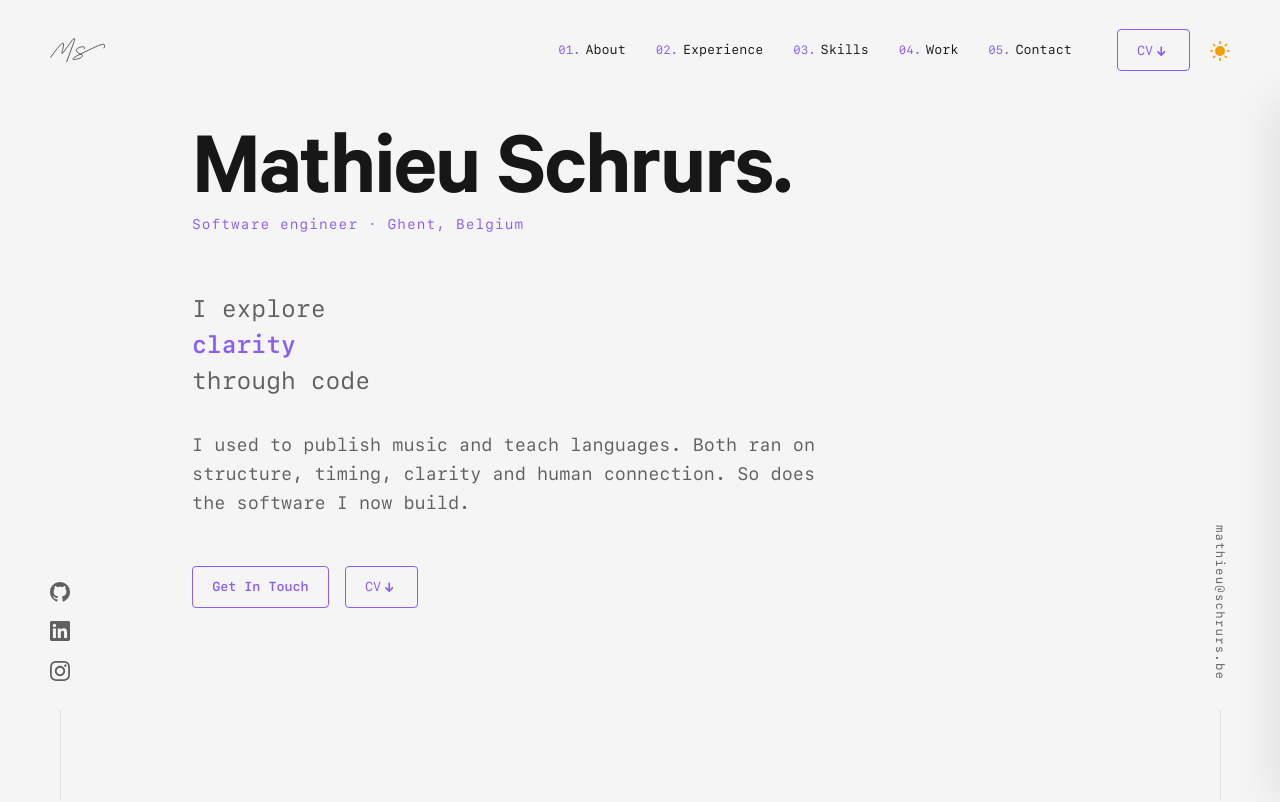
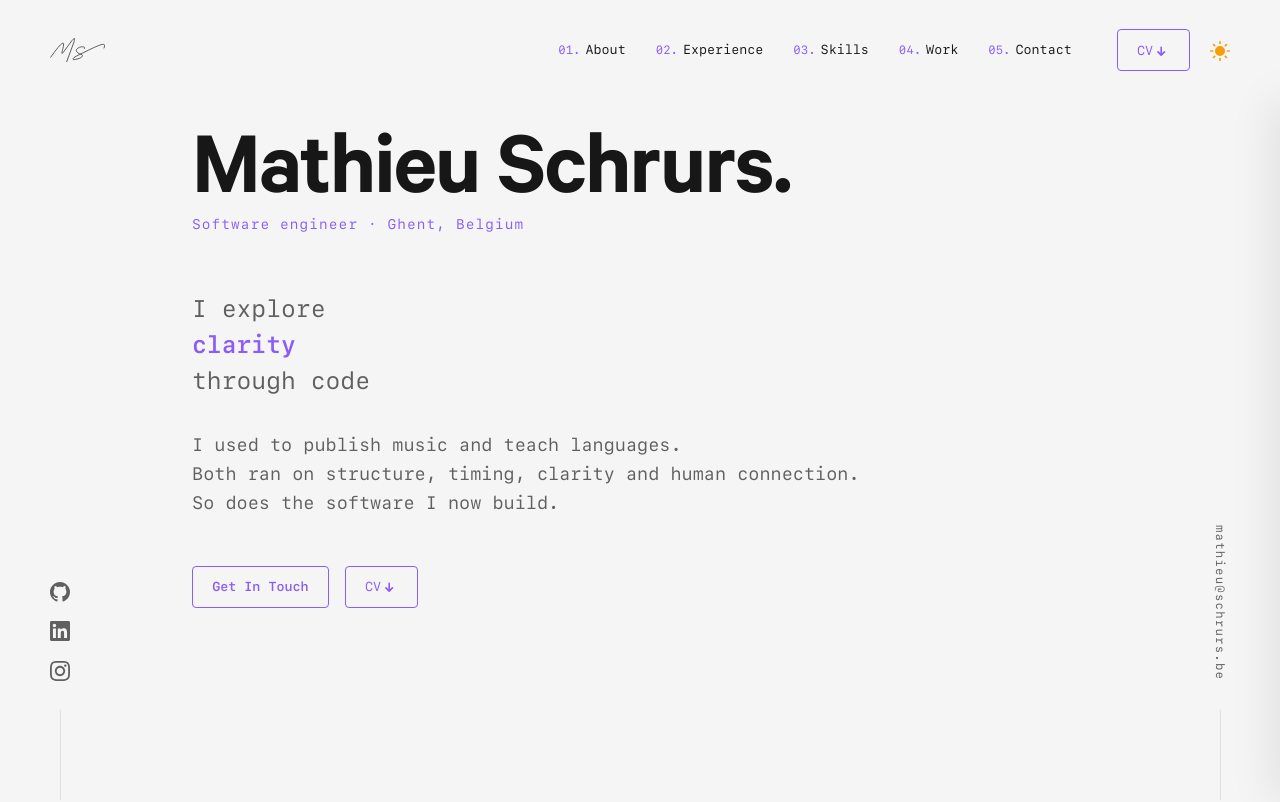
Before and after one commit to MathieuSchrurs/portfolio, a React (Vite) app: page / in a window 1280 px wide. Shown: the top 802 px of the page. Built offline with nearby package versions, Linux system fonts and the light colour scheme.

Commit message:
changed the taglines spacing with br

```diff
--- a/src/components/sections/Hero.tsx
+++ b/src/components/sections/Hero.tsx
@@ -51,7 +51,7 @@ const StyledBio = styled.p`
   font-family: var(--font-mono);
   font-size: var(--fz-lg);
   line-height: 1.6;
-  max-width: 36em;
+  max-width: 42em;
 `;
 
 const StyledActions = styled.div`
@@ -93,8 +93,11 @@ const Hero = () => {
 
         <motion.div variants={riseIn} transition={{ duration: 0.5, ease: [0.22, 1, 0.36, 1] }}>
           <StyledBio>
-            I used to publish music and teach languages. Both ran on structure,
-            timing, clarity and human connection. So does the software I now build.
+            I used to publish music and teach languages.
+            <br />
+            Both ran on structure, timing, clarity and human connection.
+            <br />
+            So does the software I now build.
           </StyledBio>
         </motion.div>
 
```
